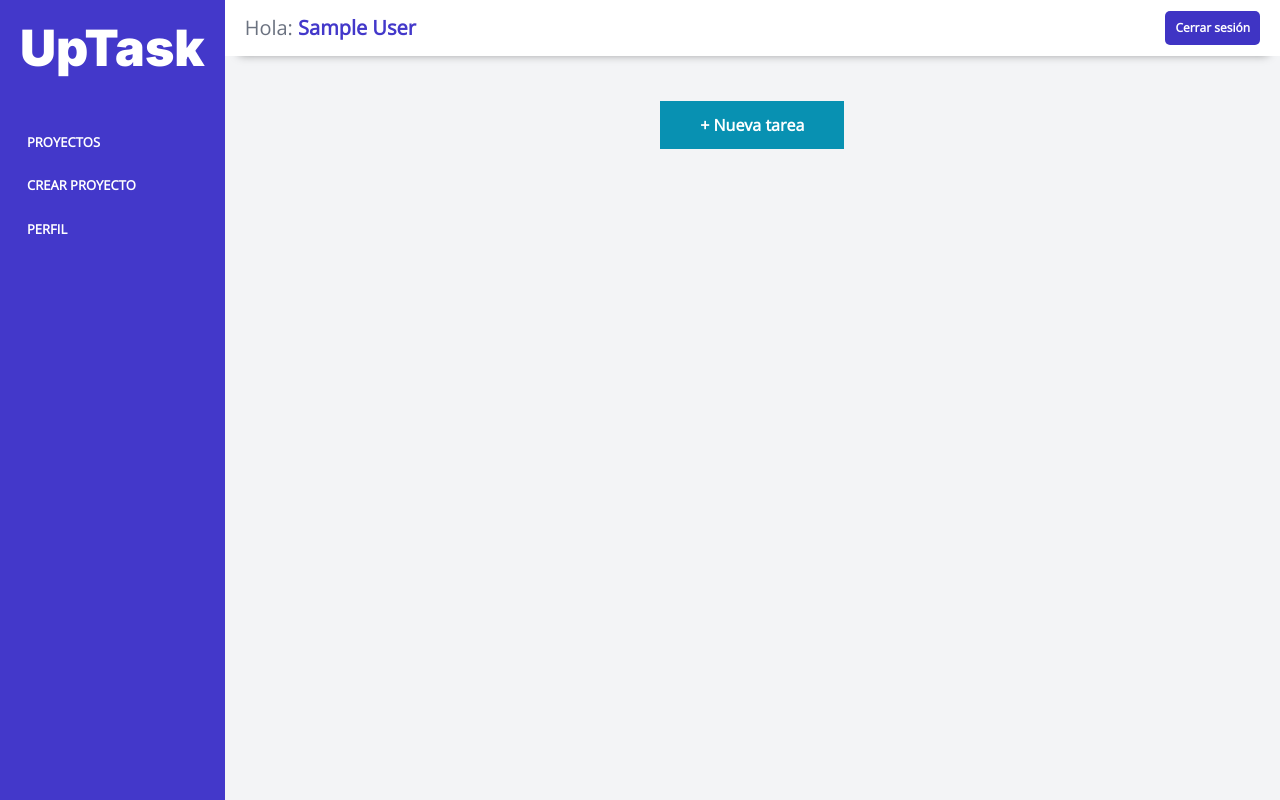
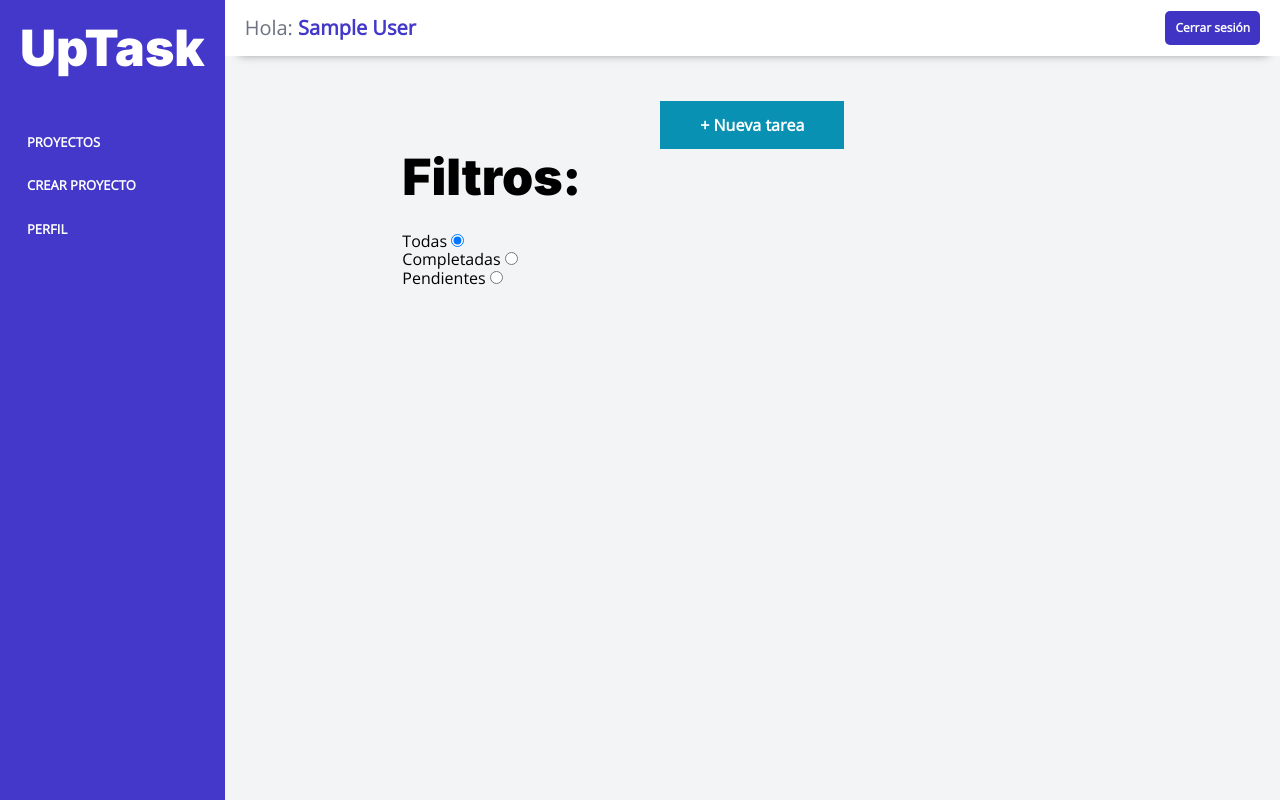
Before and after one commit to colidom/UpTaskMVC, a PHP site: the page made by views/dashboard/proyecto.php in a window 1280 px wide. Run offline with PHP 8.4, Linux system fonts and the light colour scheme; the template is opened without the code that fills it, so the values that code supplies are empty; the visitor is signed in with stand-in values (Sample User, id 1).

Commit message:
Creando el Formularo

```diff
--- a/views/dashboard/proyecto.php
+++ b/views/dashboard/proyecto.php
@@ -6,7 +6,25 @@
             &#43; Nueva tarea
         </button>
     </div>
-    <ul id="listado-tareas" class="listado-tareas"></ul>
+    <div id="filtros" class="filtros">
+        <div class="filtros-inputs">
+            <h2>Filtros:</h2>
+            <div class="campo">
+                <label for="todas">Todas</label>
+                <input type="radio" id="todas" name="filtro" value="" checked />
+            </div>
+            <div class="campo">
+                <label for="todas">Completadas</label>
+                <input type="radio" id="completadas" name="filtro" value="1" />
+            </div>
+        </div>
+        <div class="campo">
+            <label for="pendientes">Pendientes</label>
+            <input type="radio" id="pendientes" name="filtro" value="0" />
+        </div>
+    </div>
+</div>
+<ul id="listado-tareas" class="listado-tareas"></ul>
 </div>
 
 <?php include_once __DIR__ . '/footer-dashboard.php'; ?>
```
Also changed, not shown: 1 other file.
